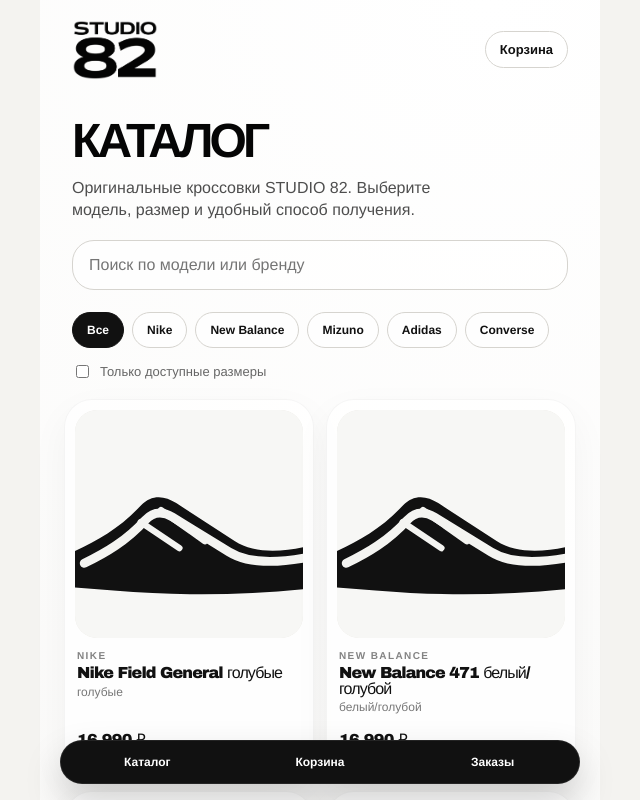
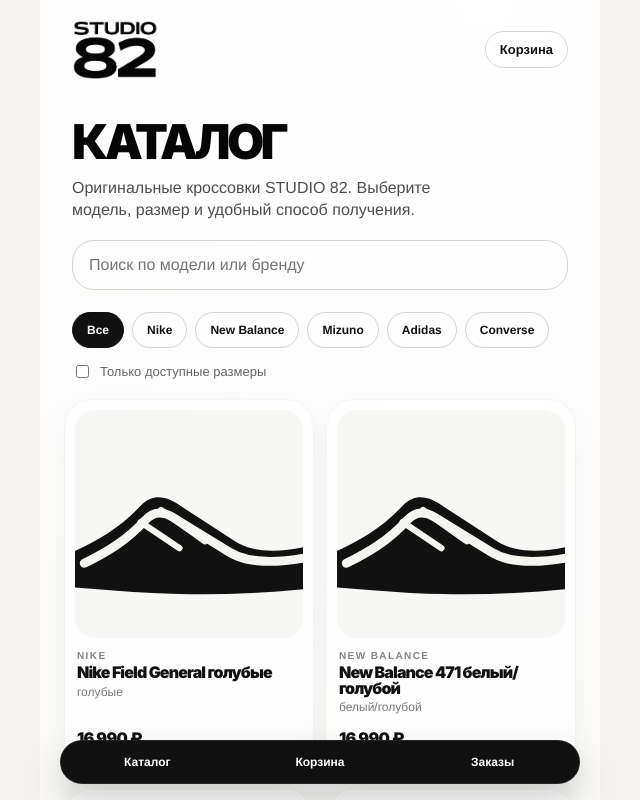
Before and after one commit to vladimirgoracev062-netizen/studio82-miniapp, a Next.js app: page / in a window 1280 px wide. Shown: the top 800 px of the page, without its empty margins (320-960 px from the left). Built offline with nearby package versions, Linux system fonts and the light colour scheme; no server answers.

Commit message:
Fix Telegram font rendering

```diff
--- a/src/app/globals.css
+++ b/src/app/globals.css
@@ -46,3 +46,40 @@
 .checkout-page,.admin-app{
   padding-bottom:24px;
 }
+
+/* Telegram iOS font fix v3
+   Avoids Arial Black inside Telegram WebView, where Cyrillic headings can look stretched. */
+html, body {
+  -webkit-text-size-adjust: 100%;
+  text-size-adjust: 100%;
+  font-synthesis: none;
+}
+
+:root {
+  --studio-display-font: -apple-system, BlinkMacSystemFont, "Helvetica Neue", Helvetica, Arial, sans-serif;
+}
+
+.catalog-hero h1,
+.studio-simple-page .title,
+.studio-product-page .title,
+.product-title-studio,
+.product-card-title,
+.product-card-price,
+.product-price-studio,
+.size-section h3,
+.studio-purchase-bar .purchase-primary,
+.studio-purchase-bar .purchase-secondary,
+.cta {
+  font-family: var(--studio-display-font) !important;
+  font-weight: 900 !important;
+  font-stretch: normal !important;
+  font-synthesis: none !important;
+  font-variation-settings: normal !important;
+  transform: none !important;
+  -webkit-font-smoothing: antialiased;
+  text-rendering: geometricPrecision;
+}
+
+.catalog-hero h1 {
+  letter-spacing: -0.075em !important;
+}
```
